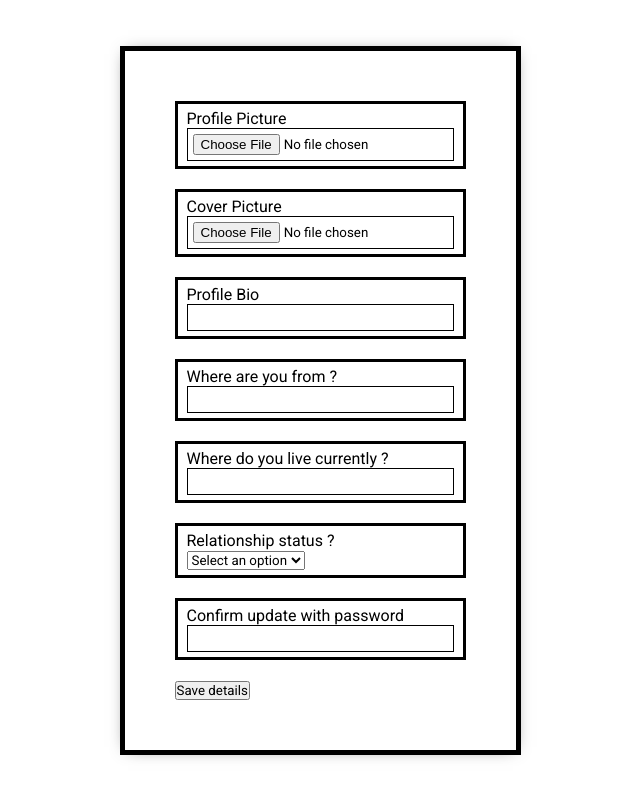
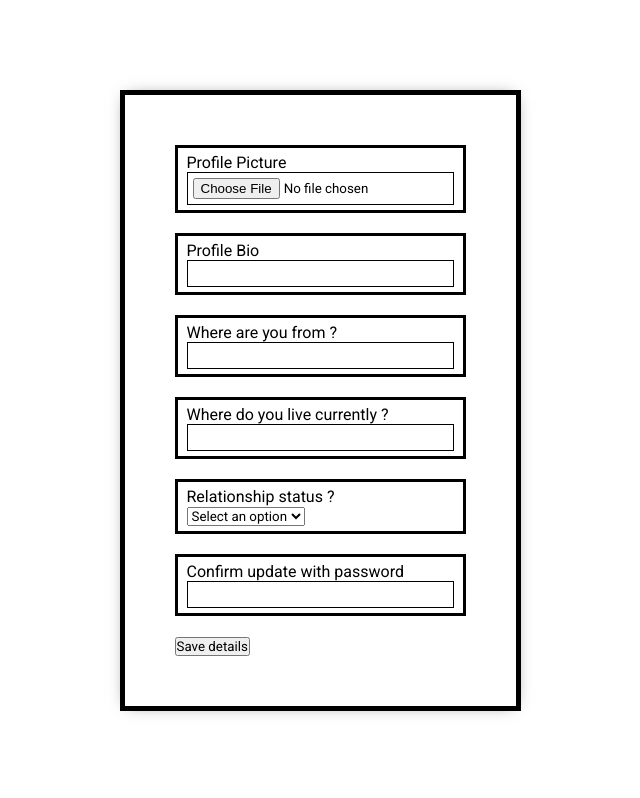
Before and after one commit to mkolade/socialMediaMERNapp, a React (Vite) app in the folder frontend/: page /profileDetails in a window 1280 px wide. Shown: the whole page, without its empty margins (320-960 px from the left). Built offline with nearby package versions, Linux system fonts and the light colour scheme; sample sign-in values are in the browser's storage.

Commit message:
removed cover picture

```diff
--- a/frontend/src/pages/Profile/ProfileDetails.jsx
+++ b/frontend/src/pages/Profile/ProfileDetails.jsx
@@ -25,7 +25,6 @@ const ProfileDetails = () => {
     const [password,setPassword] = useState('')
 
     const [profilePic,setProfilePic] = useState('')
-    const [coverPic,setCoverPic] = useState('')
 
     useEffect(() => {
         setDesc(user.desc || '');
@@ -60,8 +59,16 @@ const ProfileDetails = () => {
             }catch(err){
                 console.log(err)
             } */
-            if(profilePic || coverPic){
-                console.log(profilePic,coverPic)
+            if(profilePic){
+                console.log("File: ",file)
+                const data = new FormData()
+                const random = Math.floor(Math.random() * 10000);
+                const profileName = `${random}-${profilePic.name}`;
+                data.append("file",file)
+                data.append("name",profileName)
+                userDetails.profilePicture = profileName
+                console.log(profilePic)
+
             }
     }
 
@@ -81,17 +88,6 @@ const ProfileDetails = () => {
                         accept='.png,.jpeg,.jpg'
                         id="profilePic"
                         onChange={(e) =>setProfilePic(e.target.files[0])}
-                    />
-                </div>
-                <div className='detailsContainer'>
-                    <label htmlFor="">Cover Picture</label>
-                    <input
-                        type="file"
-                        className='detailsInput'
-                        name="coverPic"
-                        accept='.png,.jpeg,.jpg'
-                        id="coverPic"
-                        onChange={(e) =>setCoverPic(e.target.files[0])}
                     />
                 </div>
                 <div className='detailsContainer'>
```
